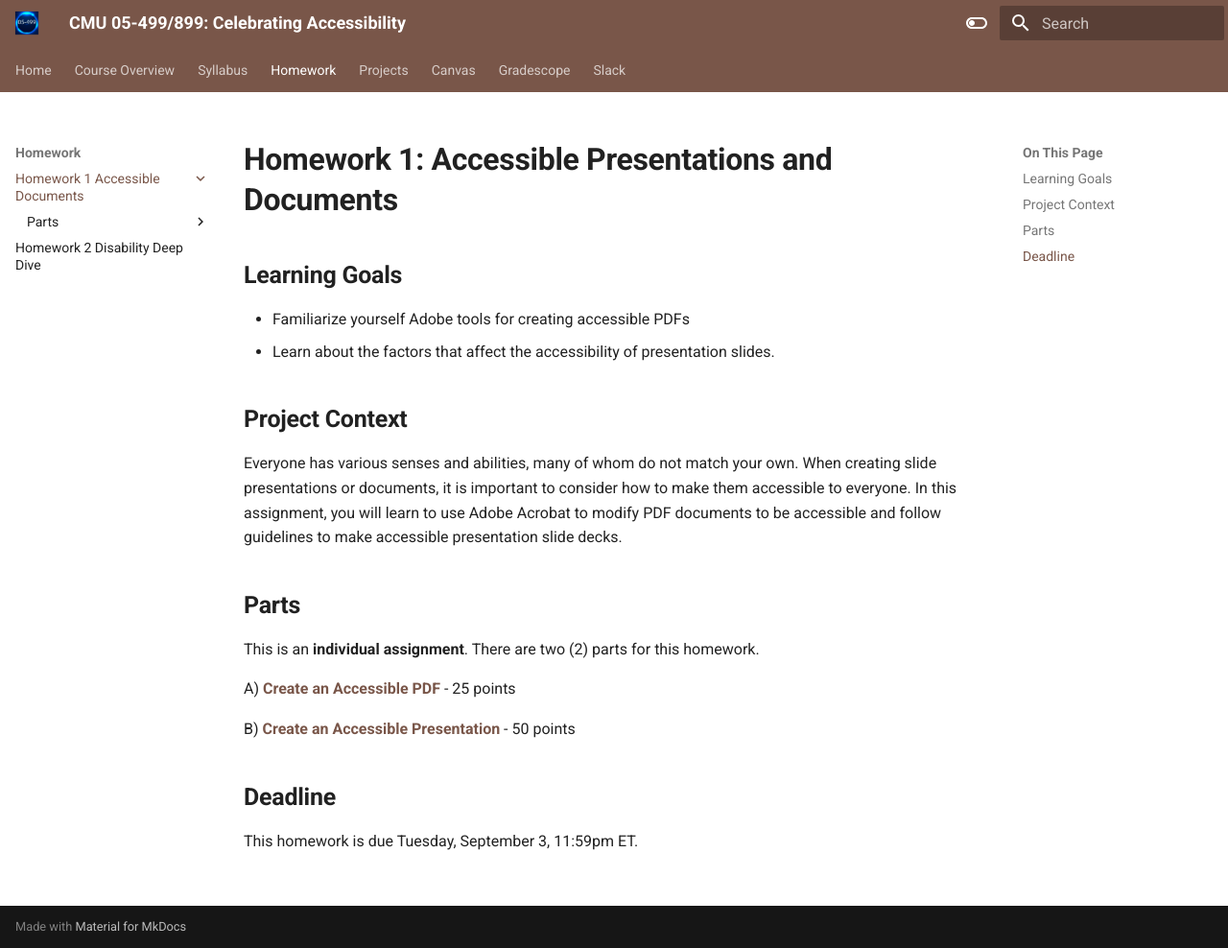
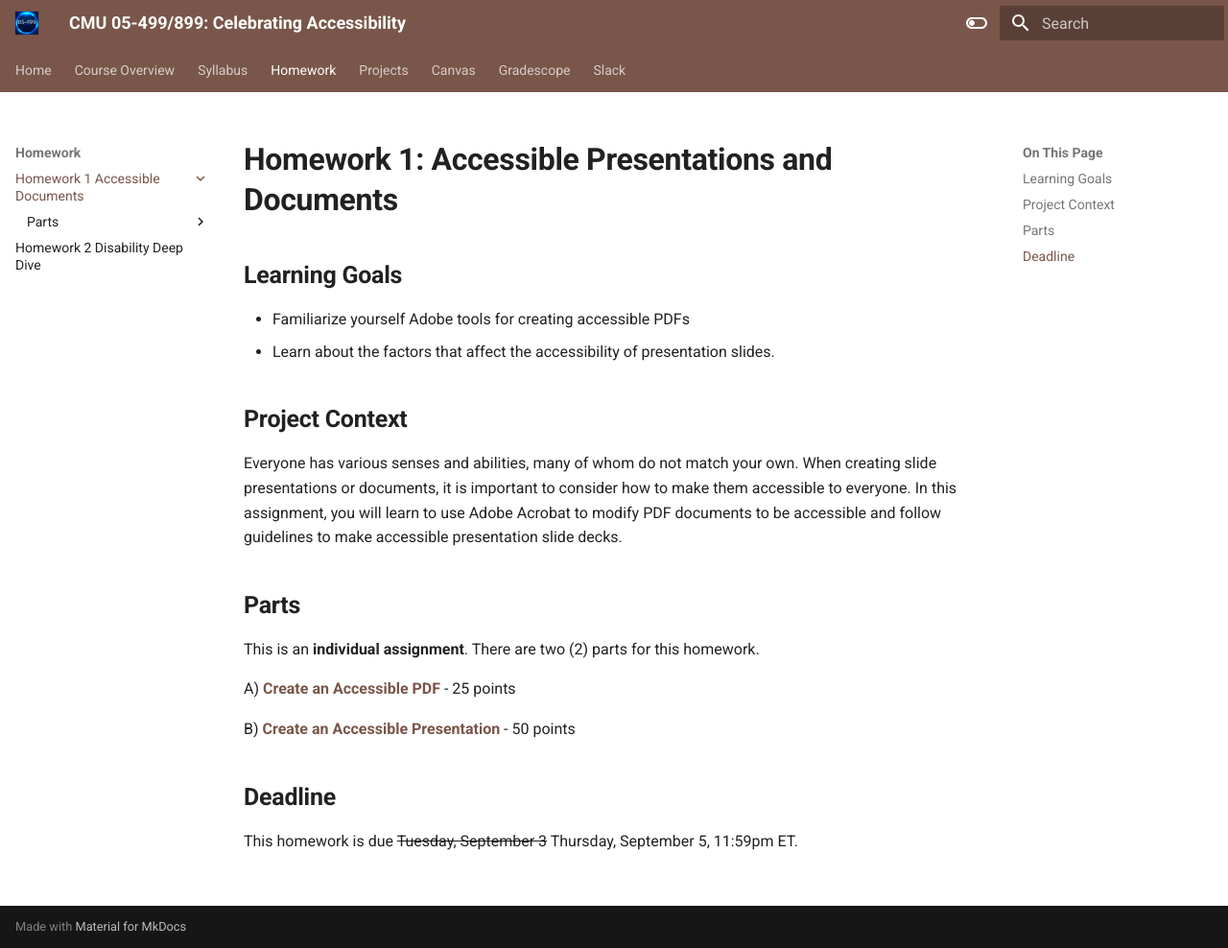
Before and after one commit to cmu-05-499/cmu-05-499.github.io, an MkDocs documentation site: the page built from docs/homework/HW1/index.md, in a window 1280 px wide and 988 px high. Shown: the whole window at 96% size. Built offline with MkDocs 1.6.1 and Material for MkDocs 9.7.7, drawn with Linux system fonts in a browser that asks for light colours.

Commit message:
Clarified HW2. Extended due date for HW1.

```diff
--- a/docs/_data/schedule.yaml
+++ b/docs/_data/schedule.yaml
@@ -1,9 +1,9 @@
 - date: Mon Aug 26
   homework:
-    deadline: 'September 3, 2024'
+    deadline: 'September 5, 2024'
     link: 'homework/HW1'
     name: 'HW1 - Accessible Documents and Presentations / Team Formation Skills Survey'
-    numDays: 7
+    numDays: 9
   lecture:
     link: ''
     name: ''
--- a/docs/homework/HW1/index.md
+++ b/docs/homework/HW1/index.md
@@ -19,4 +19,4 @@ B) [**Create an Accessible Presentation**](2_presentation.md) - 50 points
 
 ## Deadline
 
-This homework is due Tuesday, September 3, 11:59pm ET.
+This homework is due ~~Tuesday, September 3~~ Thursday, September 5, 11:59pm ET.
```
Also changed, not shown: docs/homework/HW2/index.md (+4 -2 lines), docs/index.md (+3 -2 lines).
